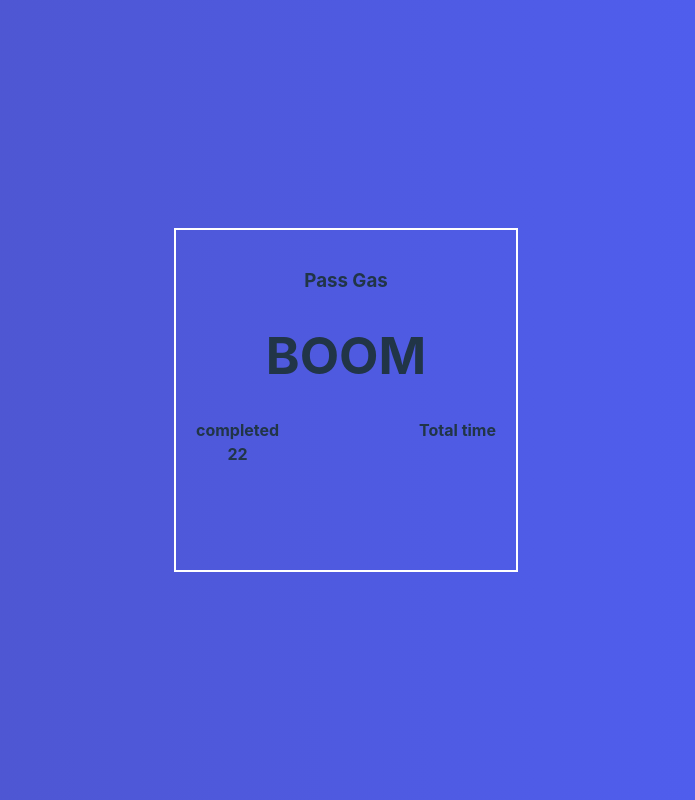
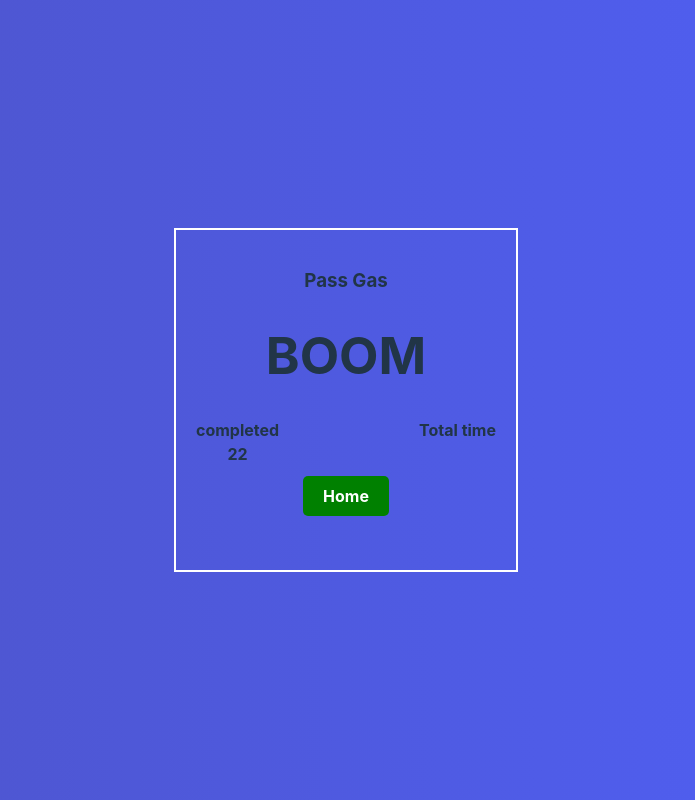
Before and after one commit to mahmudulhaquequdrati/word-game-2-frontend, a React (Vite) app: page /result in a window 1280 px wide. Shown: the whole page, without its empty margins (285-980 px from the left). Built offline with nearby package versions, Linux system fonts and the light colour scheme.

Commit message:
frontend updated

```diff
--- a/package.json
+++ b/package.json
@@ -11,7 +11,8 @@
   "dependencies": {
     "react": "^18.2.0",
     "react-dom": "^18.2.0",
-    "react-router-dom": "^6.6.2"
+    "react-router-dom": "^6.6.2",
+    "react-stopwatch": "^2.0.4"
   },
   "devDependencies": {
     "@types/react": "^18.0.26",
--- a/src/components/days/Days.jsx
+++ b/src/components/days/Days.jsx
@@ -33,7 +33,7 @@ const Days = () => {
         <div className="day-content">
           {" "}
           {days.map((day) => (
-            <Link to="/">
+            <Link to="/home">
               <button className="days-btn">Day {day.day}</button>
             </Link>
           ))}
--- a/src/components/final-result/FinalResult.jsx
+++ b/src/components/final-result/FinalResult.jsx
@@ -1,9 +1,14 @@
 import React, { useState } from "react";
+import { useNavigate } from "react-router-dom";
 import BtnComponent from "../stopwatch/btn-component/BtnComponent";
 import Display from "../stopwatch/display/Display";
 import "./FinalResult.css";
 
 const FinalResult = () => {
+  const navigate = useNavigate();
+  const handleHome = () => {
+    navigate("/days");
+  };
   return (
     <div className="result-container">
       <div>
@@ -21,6 +26,22 @@ const FinalResult = () => {
           <p>Total time</p>
         </div>
       </div>
+      <button
+        style={{
+          backgroundColor: "green",
+          color: "white",
+          padding: "10px 20px",
+          border: "none",
+          borderRadius: "5px",
+          cursor: "pointer",
+          fontSize: "16px",
+          fontWeight: "bold",
+          margin: "10px",
+        }}
+        onClick={handleHome}
+      >
+        Home
+      </button>
     </div>
   );
 };
--- a/src/components/login/Login.jsx
+++ b/src/components/login/Login.jsx
@@ -11,6 +11,7 @@ const Login = () => {
     const email = form.email.value;
     const password = form.password.value;
     console.log(email, password);
+    localStorage.setItem("user", true);
     navigate("/days");
   };
 
@@ -25,13 +26,13 @@ const Login = () => {
               name="email"
               type="text"
               placeholder="Email address"
-              required
+              // required
             />
             <input
               name="password"
               type="password"
               placeholder="Password"
-              required
+              // required
             />
 
             <input type="submit" value="login" />
--- a/src/components/word-match/Output.jsx
+++ b/src/components/word-match/Output.jsx
@@ -36,7 +36,6 @@ const Output = ({
         <div className="popup">
           <h2>{finalMessage}</h2>
           <h3>{finalMessageRevealWord}</h3>
-          {/* <button onClick={playAgain}>Play Again</button> */}
         </div>
       </div>
     </div>
--- a/src/components/word-match/WordMatch.jsx
+++ b/src/components/word-match/WordMatch.jsx
@@ -44,7 +44,12 @@ const WordMatch = () => {
       updatedMs = 0;
     }
     updatedMs++;
-    return setTime({ ms: updatedMs, s: updatedS, m: updatedM, h: updatedH });
+    return setTime({
+      ms: updatedMs,
+      s: updatedS,
+      m: updatedM,
+      h: updatedH,
+    });
   };
 
   const stop = () => {
--- a/src/routes/Routes.jsx
+++ b/src/routes/Routes.jsx
@@ -8,11 +8,14 @@ import Register from "../components/register/Register";
 
 import WordMatch from "../components/word-match/WordMatch";
 
+const user = localStorage.getItem("user") ? true : false;
+
 export const router = createBrowserRouter([
   {
     path: "/",
-    element: <Home></Home>,
+    element: user ? <Days></Days> : <Login></Login>,
   },
+  { path: "/home", element: <Home></Home> },
   {
     path: "/login",
     element: <Login></Login>,
```
Also changed, not shown: 2 other files (tests, documents, lock files or other folders).
